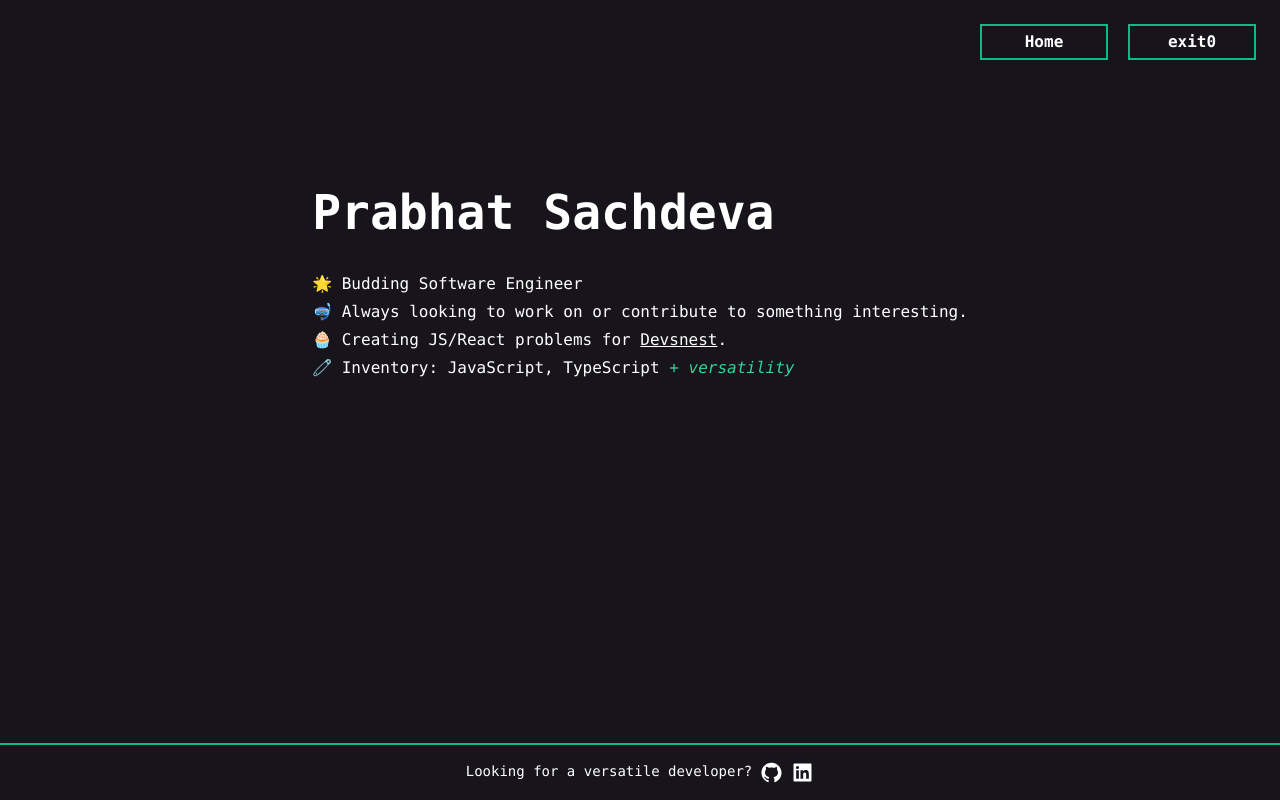
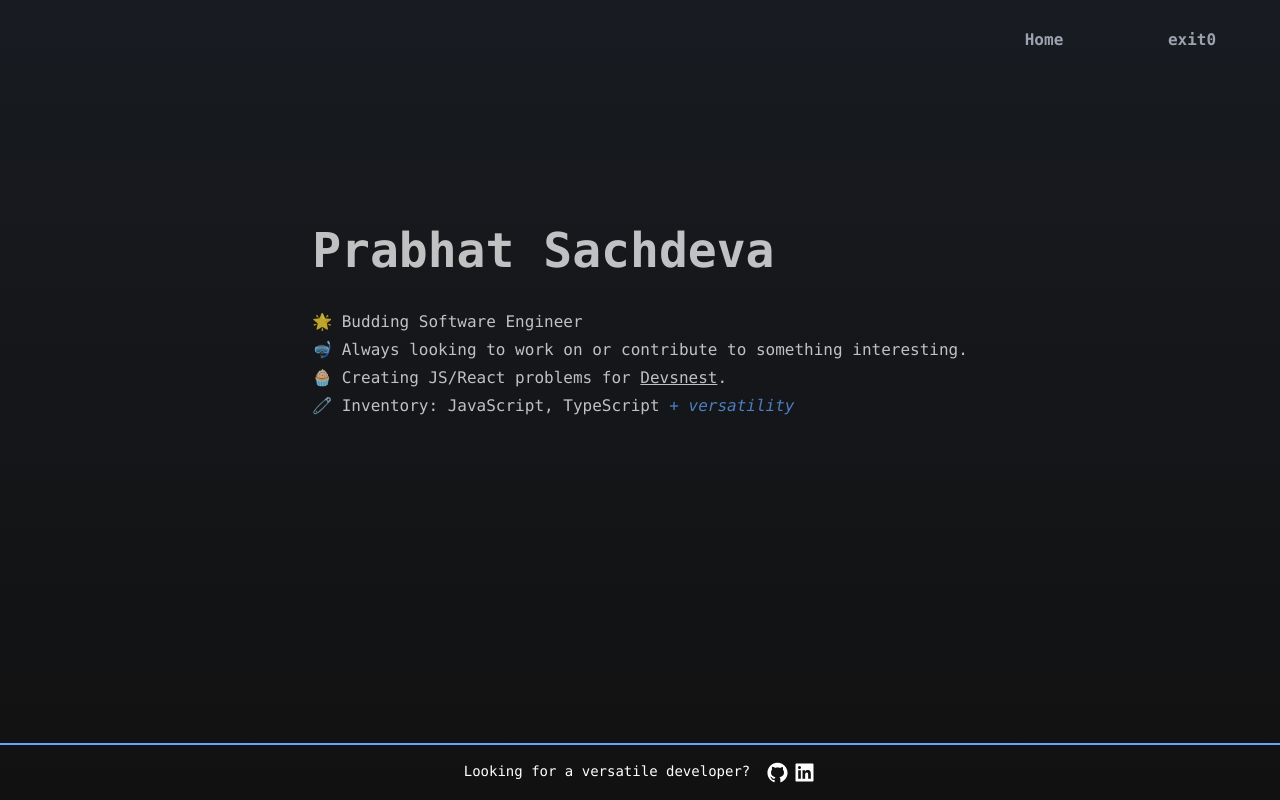
Before and after one commit to prabhatexit0/portexit0, a Next.js app: page /home in a window 1280 px wide. Built offline with nearby package versions, Linux system fonts and the light colour scheme.

Commit message:
sleepy mode

```diff
--- a/components/Contact.jsx
+++ b/components/Contact.jsx
@@ -1,13 +1,13 @@
 import { AiOutlineGithub, AiFillLinkedin } from 'react-icons/ai'
 
 export default function Contact() {
-	return <div className="font-mono w-full border-t-emerald-500 text-sm border-t-2 p-4 absolute bottom-0 flex gap-2 justify-center">
+	return <div className="font-mono w-full border-t-blue-400 hover:spin text-sm border-t-2 p-4 absolute bottom-0 flex gap-4 justify-center">
 		<p>Looking for a versatile developer?</p>
-		<div className="flex gap-2 items-center">
-			<a target="_blank" rel="noreferrer" href="https://www.linkedin.com/in/prabhatexit0/">
+		<div className="flex gap-1 items-center">
+			<a target="_blank" rel="noreferrer" href="https://www.linkedin.com/in/prabhatexit0/" className="hover:text-blue-400">
 				<AiOutlineGithub size={23} />
 			</a>
-			<a target="_blank" rel="noreferrer" href="https://github.com/prabhatexit0">
+			<a target="_blank" rel="noreferrer" href="https://github.com/prabhatexit0" className="hover:text-blue-400">
 				<AiFillLinkedin size={23} />
 			</a>
 		</div>
--- a/components/Navbar.jsx
+++ b/components/Navbar.jsx
@@ -1,6 +1,6 @@
 import { useRouter } from 'next/router'
-const linkButtonStyle = 'p-1 left-5 w-32 top-5 font-bold hover:bg-emerald-500 border-2 border-emerald-500 transition-all ease-in-out'
-const exit0styles = 'p-1 left-5 w-32 top-5 font-bold hover:bg-red-500 border-2 border-emerald-500 transition-all ease-in-out'
+const linkButtonStyle = 'p-1 left-5 w-32 top-5 font-bold text-gray-400 hover:text-gray-50 transition-all ease-in-out'
+const exit0styles = 'p-1 left-5 w-32 top-5 font-bold text-gray-400 transition-all ease-in-out'
 
 export default function Navbar() {
   const router = useRouter()
--- a/pages/home.jsx
+++ b/pages/home.jsx
@@ -5,7 +5,7 @@ import { forwardRef, useState, useRef } from "react";
 export default function Home() {
   return (
     <Layout>
-      <div className="font-mono h-80 w-full flex flex-col items-center mt-20">
+      <div className="font-mono h-80 w-full flex flex-col justify-center items-center mt-20 animate-pulse">
         <div className="m-5">
           <div className="text-5xl laptop:text-5xl text-left py-1 font-bold mb-8">
             Prabhat Sachdeva
@@ -26,7 +26,7 @@ function About() {
         <p>🧁 Creating JS/React problems for {" "}
           <a className="text-decoration-line: underline" href="https://devsnest.in/">Devsnest</a>.
         </p>
-        <p>🧷 Inventory: JavaScript, TypeScript <span className="italic text-emerald-400">+ versatility</span></p>
+        <p>🧷 Inventory: JavaScript, TypeScript <span className="italic text-blue-400">+ versatility</span></p>
       </div>
     </div>
   );
--- a/styles/globals.css
+++ b/styles/globals.css
@@ -5,8 +5,9 @@ body {
   font-family: -apple-system, BlinkMacSystemFont, Segoe UI, Roboto, Oxygen,
     Ubuntu, Cantarell, Fira Sans, Droid Sans, Helvetica Neue, sans-serif;
   color: white;
-  background-color: rgb(23, 20, 27);
+  background-image: linear-gradient(#181b21, #111);
 }
+
 
 a {
   color: inherit;
@@ -19,13 +20,13 @@ a {
 
 ::-moz-selection {
   /* Code for Firefox */
-  color: red;
-  background: yellow;
+  color: black;
+  background: black;
 }
 
 ::selection {
-  color: red;
-  background: yellow;
+  color: black;
+  background: white;
 }
 
 @tailwind base;
```
